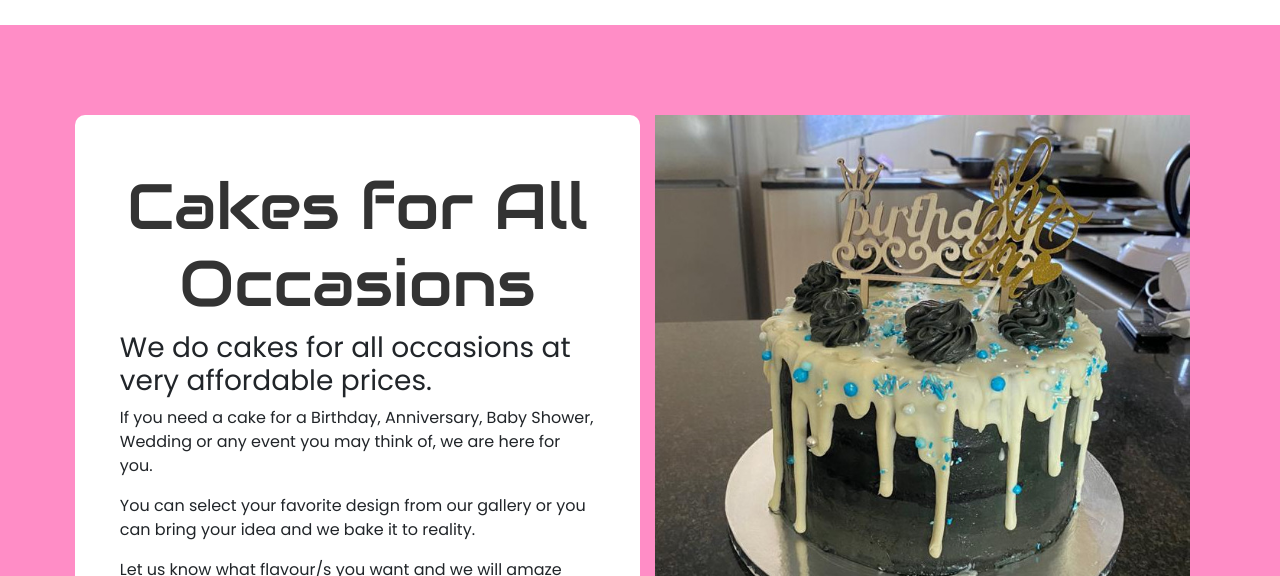
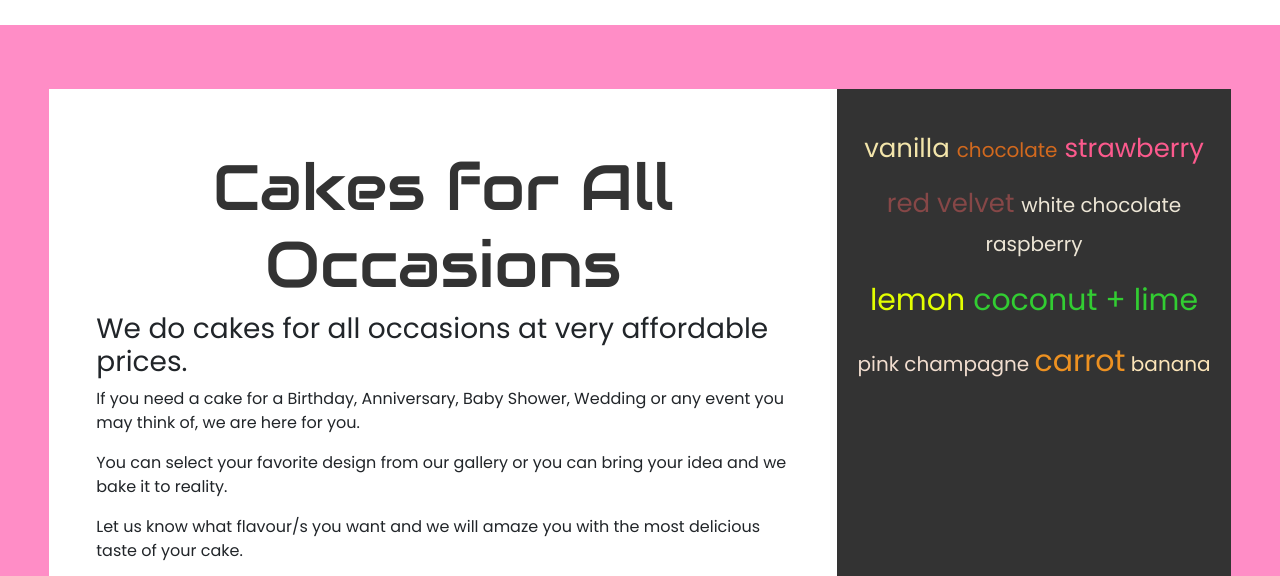
Before and after one commit to TonderaiChinya/sweet_tooth_cupcake, a plain HTML site: page sweet_tooth_cupcake/index.html in a window 1280 px wide. Shown: the part 224-800 px from the top of the page. Drawn offline with nearby package versions, Linux system fonts and the light colour scheme.

Commit message:
added flovours section

```diff
--- a/sweet_tooth_cupcake/css/main.scss
+++ b/sweet_tooth_cupcake/css/main.scss
@@ -125,15 +125,22 @@ h1 {
 // }
 
 .topCon {
+  display: flex;
+  justify-content: space-evenly;
   height: 100%;
-  padding: 7%;
+  padding: 5%;
   background-color: lighten($secondary-color, 7);
 
   .textBack {
-    // margin: 3px;
+    // margin: 10px;
     padding: 4%;
     background-color: #fff;
-    border-radius: 10px;
+  }
+  .flavours {
+    padding-top: 40px;
+    font-size: 26px;
+    text-align: center;
+    background: #333;
   }
 }
 
--- a/sweet_tooth_cupcake/index.html
+++ b/sweet_tooth_cupcake/index.html
@@ -73,7 +73,7 @@
 
     <div class="topCon" id="home">
       <div class="row">
-        <div class="col-lg-6 col-md-6 textBack">
+        <div class="col-lg-8 col-md-8 textBack">
           <h1>Cakes for All Occasions</h1>
 
           <h3>We do cakes for all occasions at very affordable prices.</h3>
@@ -90,8 +90,26 @@
             most delicious taste of your cake.
           </p>
         </div>
-        <div class="col-lg-6 col-md-6">
-          <img src="./img/cakes/7.jpeg" alt="" />
+        <div class="col-md-4 flavours">
+          <p style="color: #f3e5ab;">
+            vanilla
+            <span style="color: #d2691e; font-size: 20px;">chocolate</span>
+            <span style="color: #fc5a8d;"> strawberry</span>
+          </p>
+          <p style="color: #864747;">
+            red velvet
+            <span style="color: #ede6d6; font-size: 20px;"
+              >white chocolate raspberry</span
+            >
+          </p>
+          <p style="color: #e3ff00; font-size: 30px;">
+            lemon <span style="color: #32cd32;">coconut + lime</span>
+          </p>
+          <p style="color: #f1ddcf; font-size: 20px;">
+            pink champagne
+            <span style="color: #ed9121; font-size: 30px;">carrot</span>
+            <span style="color: #fce5b9;">banana</span>
+          </p>
         </div>
       </div>
     </div>
```
Also changed, not shown: sweet_tooth_cupcake/css/main.css, 1 other file.
